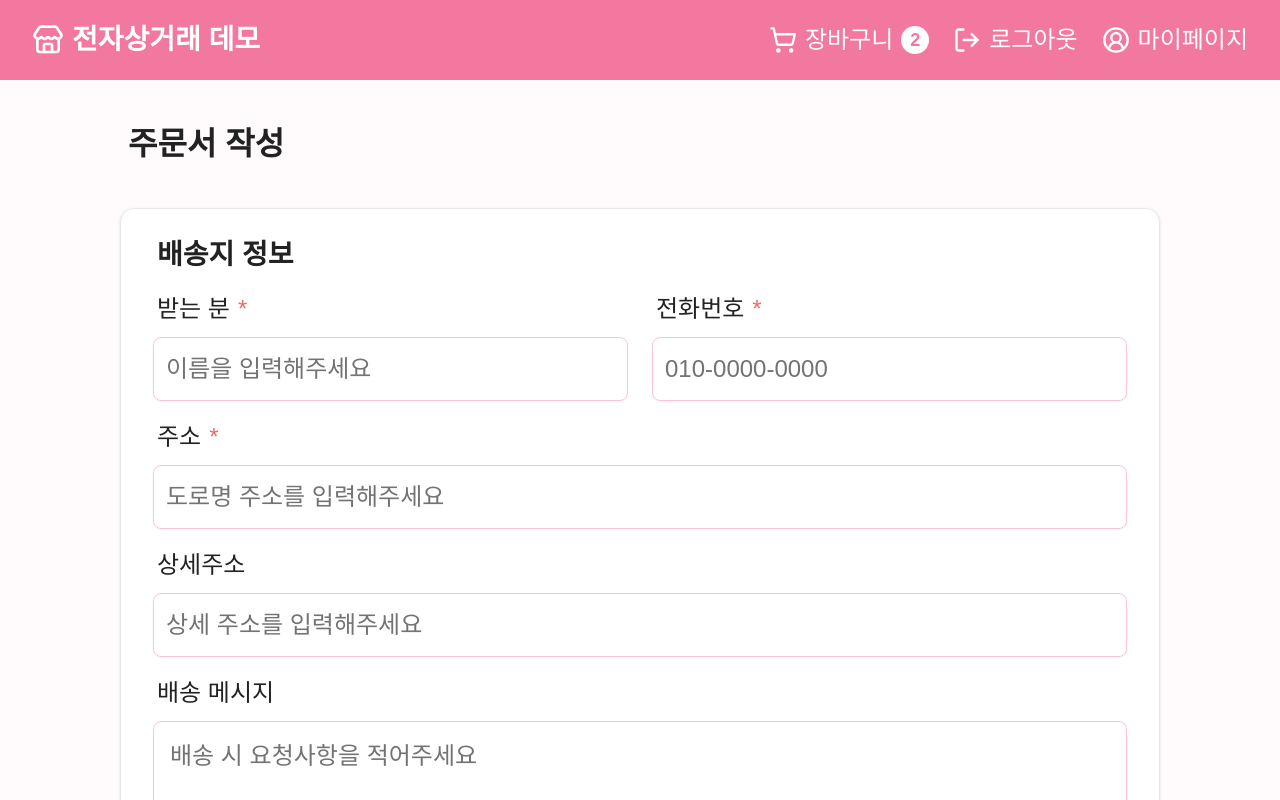
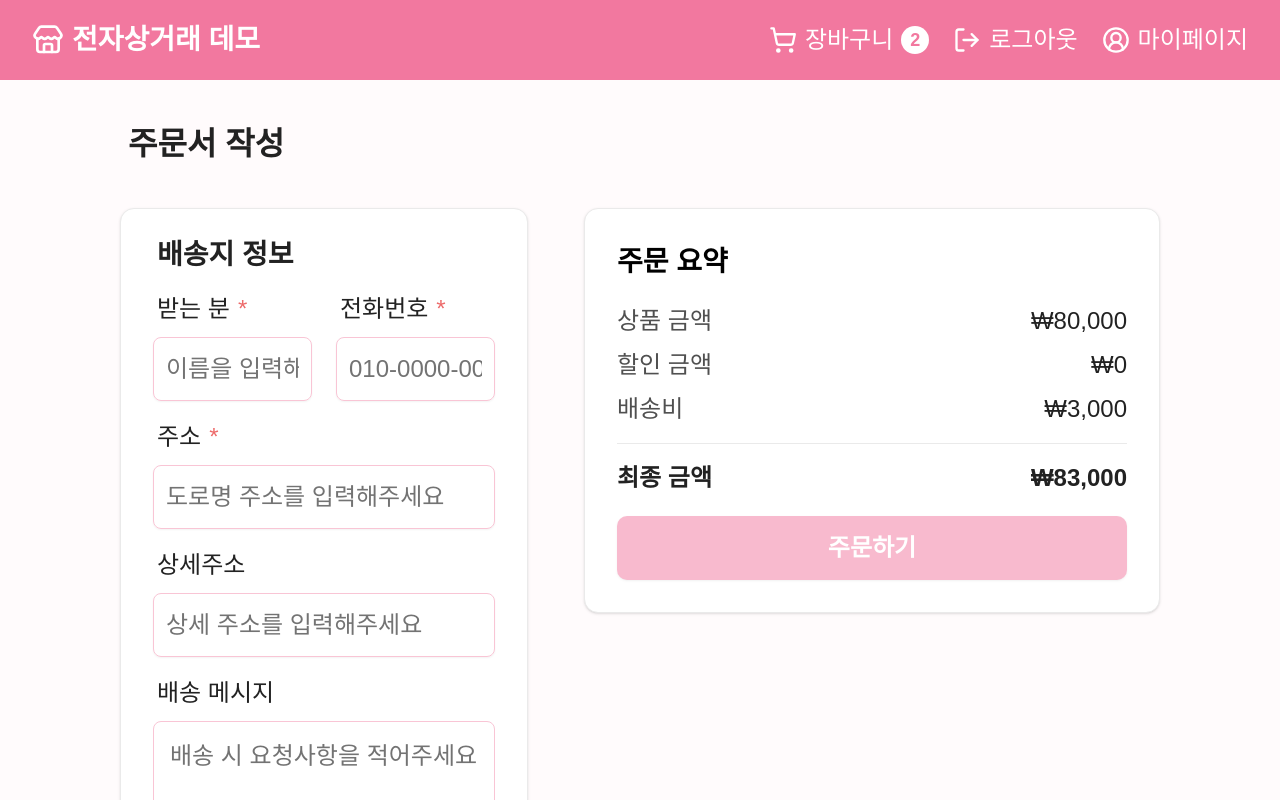
Before and after one commit to GDG-on-Campus-KNU/winter-sprint-5.5st-team1-fe, a React (Vite) app: page /order in a window 1280 px wide. Shown: the top 800 px of the page. Built offline with nearby package versions, Linux system fonts and the light colour scheme.

Commit message:
feat: 상품 요약 컴포넌트 적용 및 스타일&레이아웃 수정

```diff
--- a/src/components/cards/orderSummaryCard.tsx
+++ b/src/components/cards/orderSummaryCard.tsx
@@ -1,36 +1,41 @@
 import { Card } from "@/components/ui/card";
 import { Button } from "@/components/ui/button";
 
-export function OrderSummaryCard() {
-    const summary = {
-        subtotal: 1588000,
-        shipping: 0,
-        total: 1588000
-    };
-
+interface OrderSummaryProps {
+    subtotal: number;
+    discount: number;
+    shipping: number;
+    total: number;
+    isOrderValid: boolean;
+}
+export function OrderSummaryCard({ subtotal, discount, shipping, total, isOrderValid }: OrderSummaryProps) {
     return (
-        <Card className="w-full max-w-6xl p-6 border border-gray-100 shadow-sm bg-white rounded-xl text-left">
+        <Card className="w-xl p-8 border border-gray-100 shadow-sm bg-white rounded-xl text-left">
             <div className="flex flex-col gap-5">
-                <div className="text-[24px] font-semibold text-black">
+                <div className="text-[28px] font-semibold text-black">
                     주문 요약
                 </div>
                 <div className="flex flex-col gap-2">
-                    <div className="flex justify-between text-[20px] font-normal text-gray-400">
+                    <div className="flex justify-between text-[24px] font-regular text-gray-400">
                         <span>상품 금액</span>
-                        <span className="text-gray-500 font-semibold">₩{summary.subtotal.toLocaleString()}</span>
+                        <span className="text-gray-500 font-medium">₩{subtotal.toLocaleString()}</span>
                     </div>
-                    <div className="flex justify-between text-[20px] font-normal text-gray-400">
+                    <div className="flex justify-between text-[24px] font-regular text-gray-400">
+                        <span>할인 금액</span>
+                        <span className="text-gray-500 font-medium">₩{discount.toLocaleString()}</span>
+                    </div>
+                    <div className="flex justify-between text-[24px] font-regular text-gray-400">
                         <span>배송비</span>
-                        <span className="text-gray-500 font-semibold">₩{summary.shipping.toLocaleString()}</span>
+                        <span className="text-gray-500 font-medium">₩{shipping.toLocaleString()}</span>
                     </div>
-                    <div className="mt-2 pt-4 border-t border-gray-100 flex justify-between items-baseline font-semibold text-black">
-                        <span className="text-[20px]">총 금액</span>
+                    <div className="mt-2 pt-4 border-t border-gray-100 flex justify-between items-baseline font-semibold text-gray-500">
+                        <span className="text-[24px]">최종 금액</span>
                         <span className="text-[24px]">
-                            ₩{summary.total.toLocaleString()}
+                            ₩{total.toLocaleString()}
                         </span>
                     </div>
                 </div>
-                <Button className="w-full h-14 text-[22px] font-bold bg-pink-500 hover:bg-pink-600 text-white rounded-lg shadow-sm">
+                <Button className="w-full h-16 text-[24px] font-bold bg-pink-500 hover:bg-pink-500/80 text-white rounded-lg shadow-sm" disabled={!isOrderValid}>
                     주문하기
                 </Button>
             </div>
--- a/src/pages/OrderPage.tsx
+++ b/src/pages/OrderPage.tsx
@@ -3,14 +3,15 @@ import { cn } from "@/lib/utils";
 import { Card } from "@/components/ui/card";
 import { Input } from "@/components/ui/input";
 import { Label } from "@/components/ui/label";
-import { Button } from "@/components/ui/button";
 import { Coupon } from "@/types/coupon";
 import { getAvailableCoupons } from "@/mocks/data/coupons";
 import { CouponCard } from "@/components/cards/couponCard";
+import { OrderSummaryCard } from "@/components/cards/orderSummaryCard";
 import { X } from "lucide-react";
 
 function OrderPage() {
     const orderPrice = 80000;
+    const shipping = 3000;
     const [name, setName] = useState("");
     const [phone, setPhone] = useState("");
     const [address, setAddress] = useState("");
@@ -23,6 +24,8 @@ function OrderPage() {
         const available = getAvailableCoupons(orderPrice);
         return [...available].sort((a, b) => a.id - b.id);
     }, [orderPrice]);
+    const discountAmount = selectedCoupon ? (orderPrice * selectedCoupon.discountRate) / 100 : 0;
+    const totalAmount = orderPrice + shipping - discountAmount;
 
     return (
         <div className="w-full min-h-screen bg-pink-500/3 py-10 px-[120px]">
@@ -30,7 +33,8 @@ function OrderPage() {
                 <h1 className="text-[32px] font-semibold text-gray-500 ml-2 mb-10 text-left">
                     주문서 작성
                 </h1>
-
+                <div className="flex flex-row items-start gap-14 w-full">
+                    <div className="flex-1 space-y-10">
                         <Card className="w-full pt-8 pb-10 px-8 border border-gray-100 shadow-sm bg-white rounded-xl text-left">
                             <div className="flex flex-col gap-7  text-[24px]">
                                 <div className="text-[28px] font-semibold text-gray-500 ml-1 leading-none">
@@ -99,14 +103,18 @@ function OrderPage() {
                                 </div>
                             </div>
                         </Card>
-                <div className="pt-4 flex items-center justify-center">
-                    <Button
-                        className="w-[300px] h-18 text-[28px] font-semibold rounded-xl"
-                        disabled={!isOrderValid}
-                    >
-                        주문하기
-                    </Button>
                     </div>
+                    <div>
+                        <OrderSummaryCard
+                            subtotal={orderPrice}
+                            shipping={shipping}
+                            discount={discountAmount}
+                            total={totalAmount}
+                            isOrderValid={isOrderValid}
+                        />
+                    </div>
+                </div>
+
             </div>
             {isModalOpen && (
                 <div className="fixed inset-0 z-50 flex items-center justify-center">
```
Lines whose indentation alone changed are shown as unchanged.
